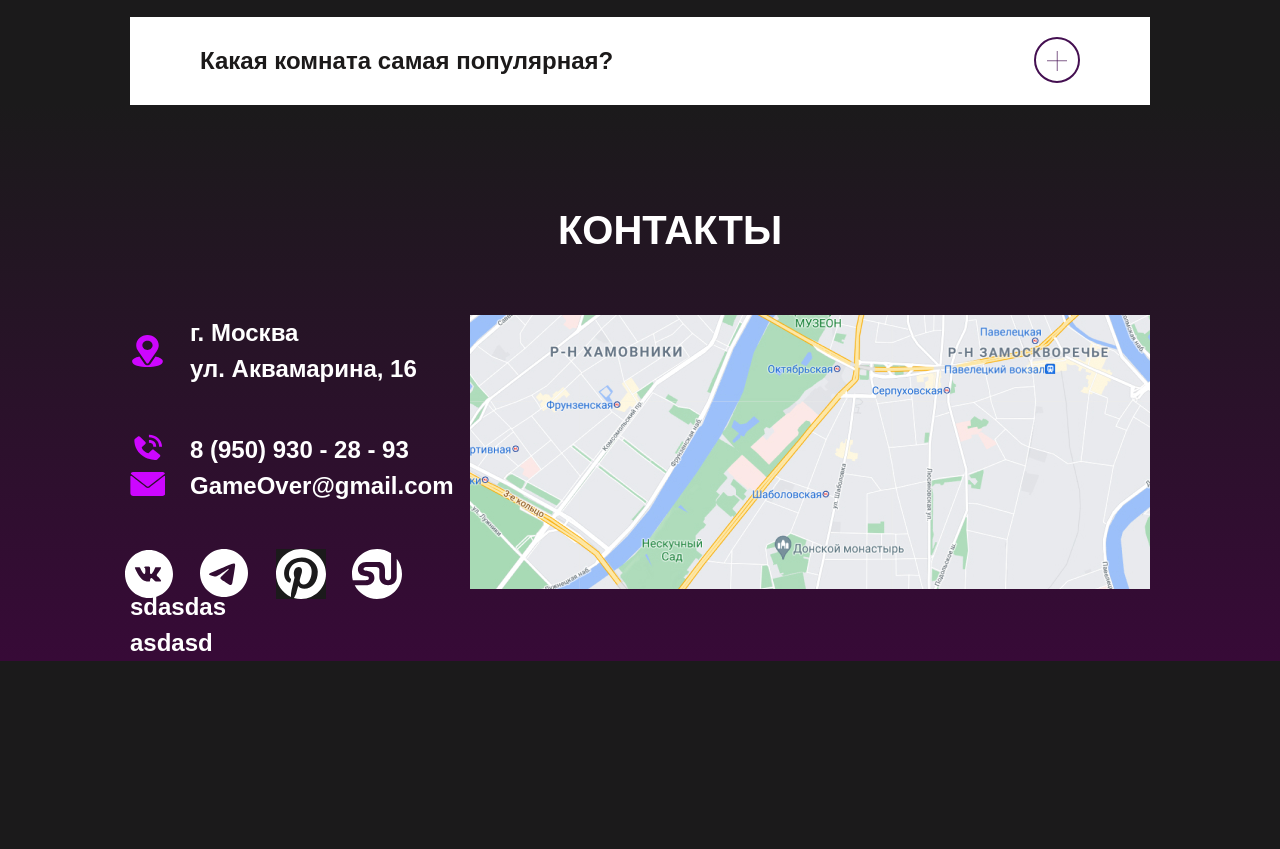
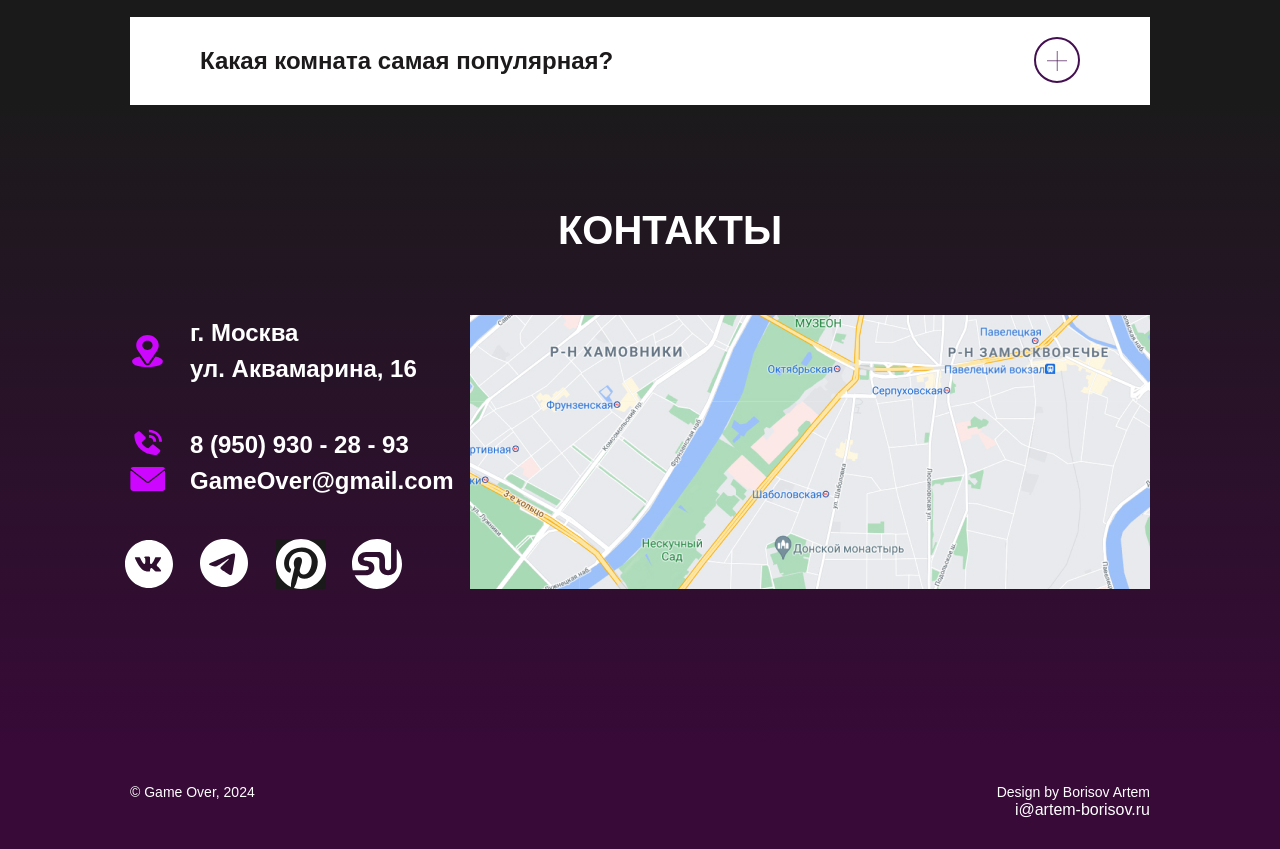
Before and after one commit to Artem-Borisov/GO, a plain HTML site: page index.html in a window 1280 px wide. Shown: the part 7611-8460 px from the top of the page. Before the commit the page ends 8272 px from the top, so only its background shows below. Drawn offline with Linux system fonts and the light colour scheme.

Commit message:
first lesson done

```diff
--- a/CSS/contacts.css
+++ b/CSS/contacts.css
@@ -9,7 +9,7 @@
     font-size: 24px;
     line-height: 150%;
     color: #fff;
-    /* padding-bottom: 238px; */
+    padding-bottom: 156px;
     background: linear-gradient(180deg, #1b1a1b 0%, #370a37 100%);
 }
 
@@ -36,7 +36,7 @@
 }
 
 .contacts__adress {
-    padding-bottom: 45px;
+    padding-bottom: 40px;
 }
 
 .contacts__adress:before {
@@ -77,7 +77,7 @@
 
 .contacts__list {
     position: relative;
-    padding-top: 45px;
+    padding-top: 40px;
 }
 .contacts__vk {
     background-image: url(../graphics/vk.svg);
--- /dev/null
+++ b/CSS/footer.css
@@ -0,0 +1,31 @@
+.footer {
+    background-color: #370a37;
+    padding-bottom: 30px;
+}
+
+.footer__info {
+    display: flex;
+    flex-wrap: wrap;
+    justify-content: space-between;
+    font-family: var(--font-family);
+    font-weight: 400;
+    font-size: 14px;
+    line-height: 114%;
+    color: #fff;
+}
+
+.footer__mail {
+    display: flex;
+    justify-content: end;
+}
+.contacts__footer1 {
+
+}
+
+.contacts__footer2 {
+
+}
+
+.contacts__footer3 {
+
+}
--- a/CSS/index.css
+++ b/CSS/index.css
@@ -9,3 +9,4 @@
 @import url(our-reviews.css);
 @import url(topheader.css);
 @import url(our-entertainment.css);
+@import url(footer.css);
--- a/index.html
+++ b/index.html
@@ -330,15 +330,24 @@
                         </div>
                     </div>
                 </div>
-                <p class="contacts__footer1">sdasdas</p>
-                <p class="contacts__footer2">asdasd</p>
+
             </div>
         </section>
     </main>
 
+    <footer>
+        <section class="section footer">
+            <div class="container">
+                <div class="footer__info">
+                    <p class="contacts__footer1">© Game Over, 2024</p>
+                    <p class="contacts__footer2">Design by Borisov Artem</p>
+                </div>
 
-    <footer>
-
+                <div class="footer__mail">
+                    <p class="contacts__footer3">i@artem-borisov.ru</p>
+                </div>
+            </div>
+        </section>
     </footer>
 
 </body>
```
